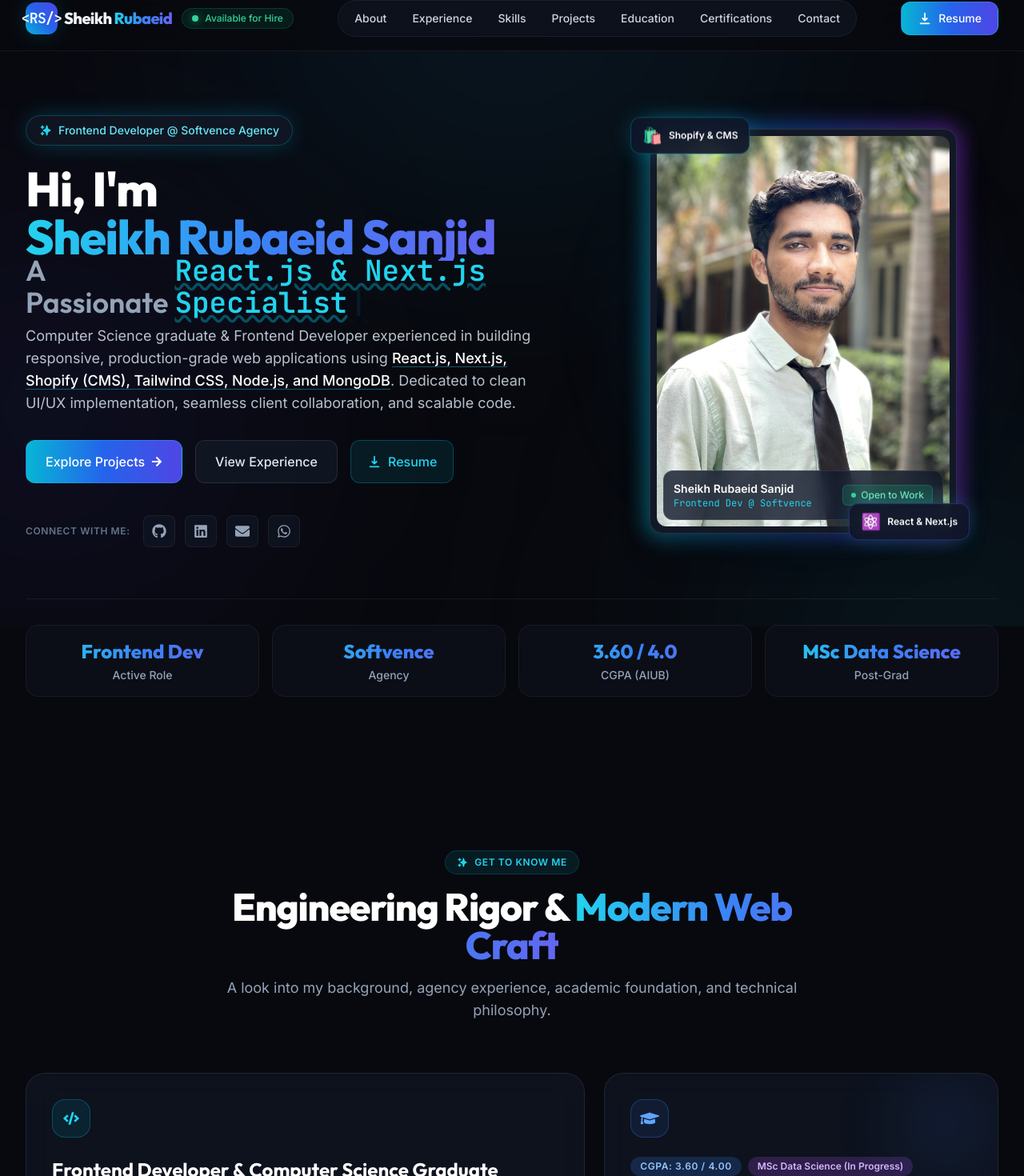
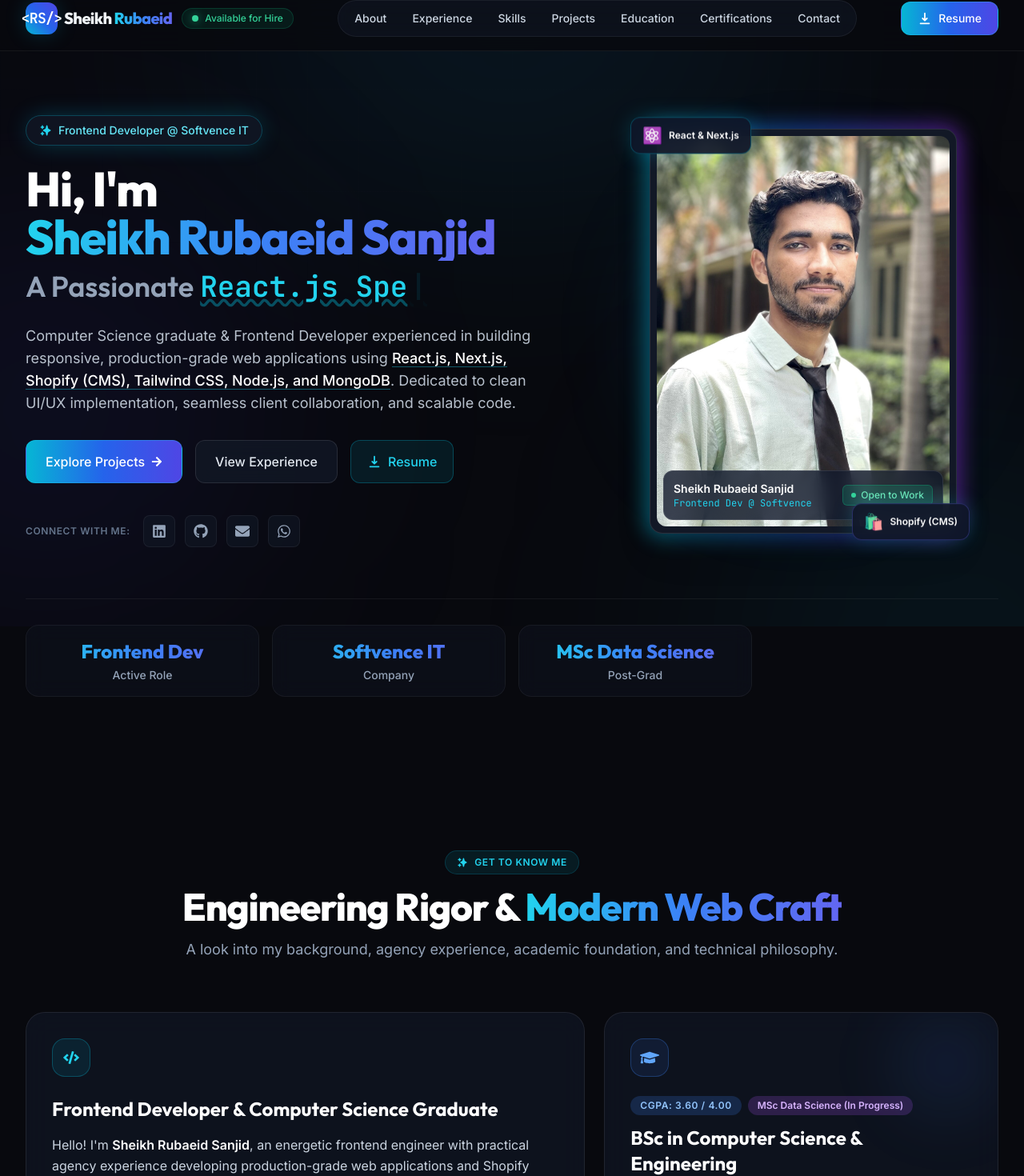
Before and after one commit to Rubaeid-Sanjid/my-personal-portfolio, a React (Vite) app: page / in a window 1280 px wide. Shown: the part 17-1487 px from the top of the page at 80% size. Built offline with nearby package versions, Linux system fonts and the light colour scheme.

Commit message:
fixed some texts]

```diff
--- a/src/Components/About/About.jsx
+++ b/src/Components/About/About.jsx
@@ -16,7 +16,7 @@ const About = () => {
     <section id="about" className="py-16 lg:py-24 px-4 sm:px-6 lg:px-8">
       <div className="max-w-7xl mx-auto">
         {/* Section Header */}
-        <div className="text-center max-w-3xl mx-auto mb-16">
+        <div className="text-center max-w-4xl mx-auto mb-16">
           <motion.div
             initial={{ opacity: 0, y: 20 }}
             whileInView={{ opacity: 1, y: 0 }}
@@ -66,7 +66,7 @@ const About = () => {
                 Frontend Developer & Computer Science Graduate
               </h3>
               <p className="text-slate-300 leading-relaxed text-base mb-4">
-                Hello! I'm <span className="text-white font-semibold">Sheikh Rubaeid Sanjid</span>, an energetic frontend engineer with practical agency experience developing production-grade web applications and Shopify digital storefronts at <span className="text-cyan-400 font-semibold">Softvence Agency</span>.
+                Hello! I'm <span className="text-white font-semibold">Sheikh Rubaeid Sanjid</span>, an energetic frontend engineer with practical agency experience developing production-grade web applications and Shopify digital storefronts at <span className="text-cyan-400 font-semibold">Softvence IT</span>.
               </p>
               <p className="text-slate-400 leading-relaxed text-sm sm:text-base">
                 Passionate about frontend architectures, clean UI/UX implementation, and continuous learning. I specialize in turning complex specifications into seamless, accessible, and high-performance digital products.
--- a/src/Components/Banner/Banner.jsx
+++ b/src/Components/Banner/Banner.jsx
@@ -14,8 +14,8 @@ import { HiDownload, HiSparkles } from "react-icons/hi";
 const Banner = () => {
   const stats = [
     { label: "Active Role", value: "Frontend Dev" },
-    { label: "Agency", value: "Softvence" },
-    { label: "CGPA (AIUB)", value: "3.60 / 4.0" },
+    { label: "Company", value: "Softvence IT" },
+    // { label: "CGPA (AIUB)", value: "3.60 / 4.0" },
     { label: "Post-Grad", value: "MSc Data Science" },
   ];
 
@@ -33,7 +33,7 @@ const Banner = () => {
               className="inline-flex items-center gap-2 px-4 py-2 rounded-full bg-surface-card/80 border border-cyan-500/30 text-cyan-300 text-xs sm:text-sm font-medium w-fit mx-auto lg:mx-0 backdrop-blur-md shadow-glow"
             >
               <HiSparkles className="text-cyan-400 text-base" />
-              <span>Frontend Developer @ Softvence Agency</span>
+              <span>Frontend Developer @ Softvence IT</span>
             </motion.div>
 
             {/* Main Headline */}
@@ -55,9 +55,9 @@ const Banner = () => {
                   <Typewriter
                     words={[
                       "Frontend Developer",
-                      "React.js & Next.js Specialist",
+                      "React.js Specialist",
                       "Shopify CMS Developer",
-                      "Full-Stack MERN Engineer",
+                      "MERN Stack Developer",
                     ]}
                     loop={0}
                     cursor
@@ -129,6 +129,15 @@ const Banner = () => {
               </span>
               <div className="flex gap-3">
                 <a
+                  href="https://www.linkedin.com/in/rubaeid-sanjid/"
+                  target="_blank"
+                  rel="noreferrer"
+                  className="p-2.5 rounded-lg bg-surface-card/60 hover:bg-cyan-500/20 hover:text-cyan-400 border border-white/[0.06] hover:border-cyan-500/30 transition-all"
+                  aria-label="LinkedIn Profile"
+                >
+                  <FaLinkedin className="text-lg" />
+                </a>
+                <a
                   href="https://github.com/Rubaeid-Sanjid"
                   target="_blank"
                   rel="noreferrer"
@@ -136,15 +145,6 @@ const Banner = () => {
                   aria-label="GitHub Profile"
                 >
                   <FaGithub className="text-lg" />
-                </a>
-                <a
-                  href="https://www.linkedin.com/in/rubaeid-sanjid/"
-                  target="_blank"
-                  rel="noreferrer"
-                  className="p-2.5 rounded-lg bg-surface-card/60 hover:bg-cyan-500/20 hover:text-cyan-400 border border-white/[0.06] hover:border-cyan-500/30 transition-all"
-                  aria-label="LinkedIn Profile"
-                >
-                  <FaLinkedin className="text-lg" />
                 </a>
                 <a
                   href="mailto:rubaeid.sanjid@gmail.com"
@@ -212,8 +212,8 @@ const Banner = () => {
                 transition={{ duration: 4, repeat: Infinity, ease: "easeInOut" }}
                 className="absolute -top-4 -left-6 hidden sm:flex items-center gap-2 px-3.5 py-2 rounded-xl bg-slate-900/90 border border-cyan-500/30 shadow-glow backdrop-blur-md"
               >
-                <span className="text-xl">🛍️</span>
-                <span className="text-xs font-semibold text-white">Shopify & CMS</span>
+                <span className="text-xl">⚛️</span>
+                <span className="text-xs font-semibold text-white">React & Next.js</span>
               </motion.div>
 
               {/* Floating Tech Badge 2 */}
@@ -223,8 +223,8 @@ const Banner = () => {
                 transition={{ duration: 4.5, repeat: Infinity, ease: "easeInOut" }}
                 className="absolute -bottom-4 -right-4 hidden sm:flex items-center gap-2 px-3.5 py-2 rounded-xl bg-slate-900/90 border border-indigo-500/30 shadow-glow backdrop-blur-md"
               >
-                <span className="text-xl">⚛️</span>
-                <span className="text-xs font-semibold text-white">React & Next.js</span>
+                <span className="text-xl">🛍️</span>
+                <span className="text-xs font-semibold text-white">Shopify (CMS)</span>
               </motion.div>
             </motion.div>
           </div>
--- a/src/Components/Experience/Experience.jsx
+++ b/src/Components/Experience/Experience.jsx
@@ -1,5 +1,6 @@
 import { motion } from "framer-motion";
-import { FaBriefcase, FaCheckCircle, FaShopify, FaReact } from "react-icons/fa";
+import { FaBriefcase, FaCheckCircle, FaShopify, FaReact, FaHtml5, FaCss3 } from "react-icons/fa";
+import { FaDroplet } from "react-icons/fa6";
 import { HiSparkles } from "react-icons/hi";
 import { SiTailwindcss } from "react-icons/si";
 
@@ -7,12 +8,12 @@ const Experience = () => {
   const experiences = [
     {
       role: "Frontend Developer",
-      company: "Softvence Agency",
+      company: "Softvence IT",
       location: "Dhaka, Bangladesh",
       period: "2 August 2025 – Present",
       isCurrent: true,
       description:
-        "Leading frontend development and client-facing digital storefronts, specializing in Shopify (CMS) and React ecosystem applications with a focus on high-converting UI/UX.",
+        "Leading frontend development and client-facing digital storefronts, specializing in Shopify (CMS) with a focus on high-converting UI/UX.",
       responsibilities: [
         "Developing and maintaining high-performance, responsive web applications and e-commerce stores using Shopify (CMS).",
         "Collaborating with cross-functional design and engineering teams to implement modern, clean UI/UX designs and frontend functionalities.",
@@ -21,8 +22,10 @@ const Experience = () => {
       ],
       skills: [
         { name: "Shopify (CMS)", icon: FaShopify, color: "#96BF48" },
-        { name: "React.js", icon: FaReact, color: "#61DAFB" },
-        { name: "Tailwind CSS", icon: SiTailwindcss, color: "#38BDF8" },
+        // { name: "React.js", icon: FaReact, color: "#61DAFB" },
+        { name: "HTML5", icon: FaHtml5, color: "#E34F26" },
+        { name: "CSS3", icon: FaCss3, color: "#1572B6" },
+        { name: "Liquid", icon: FaDroplet, color: "#38BDF8" },
       ],
     },
   ];
```
